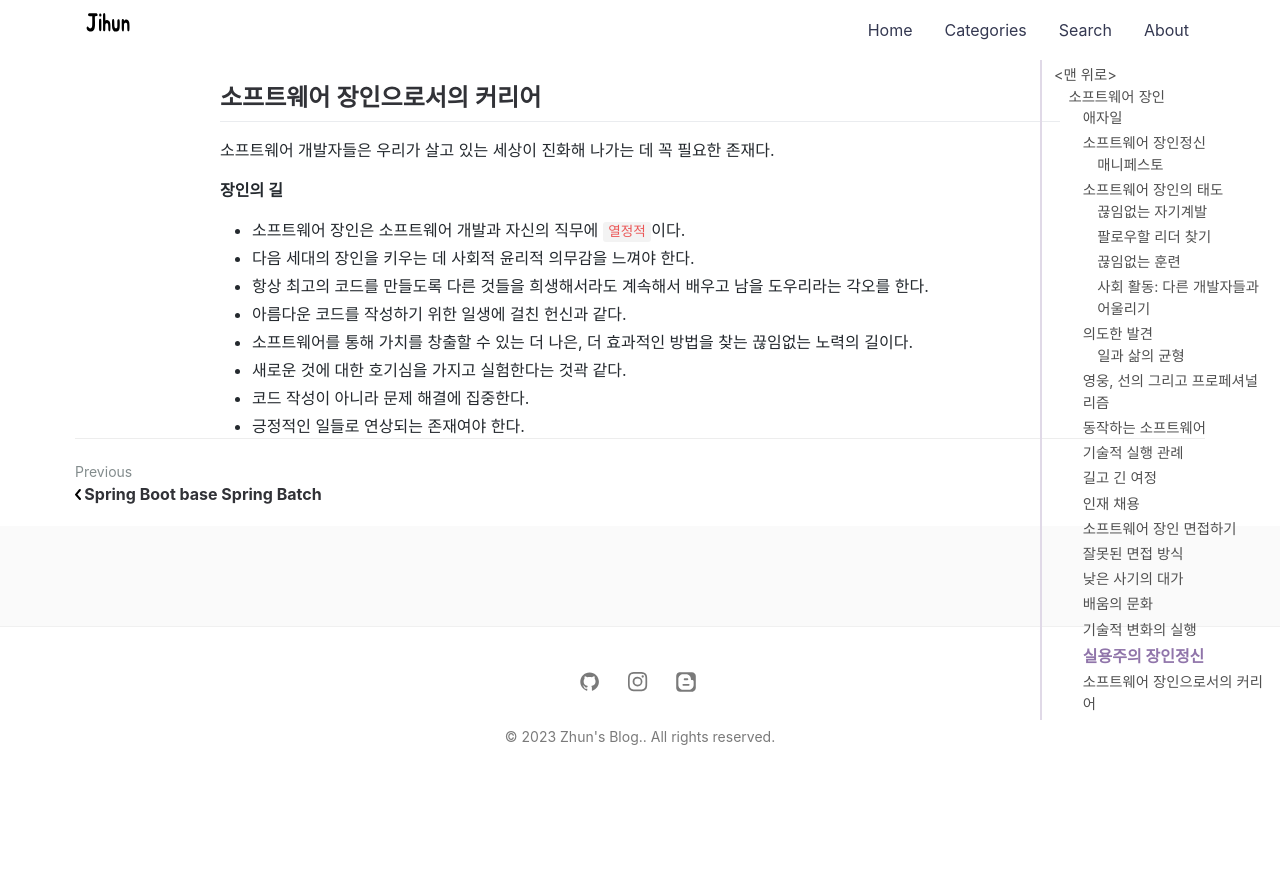
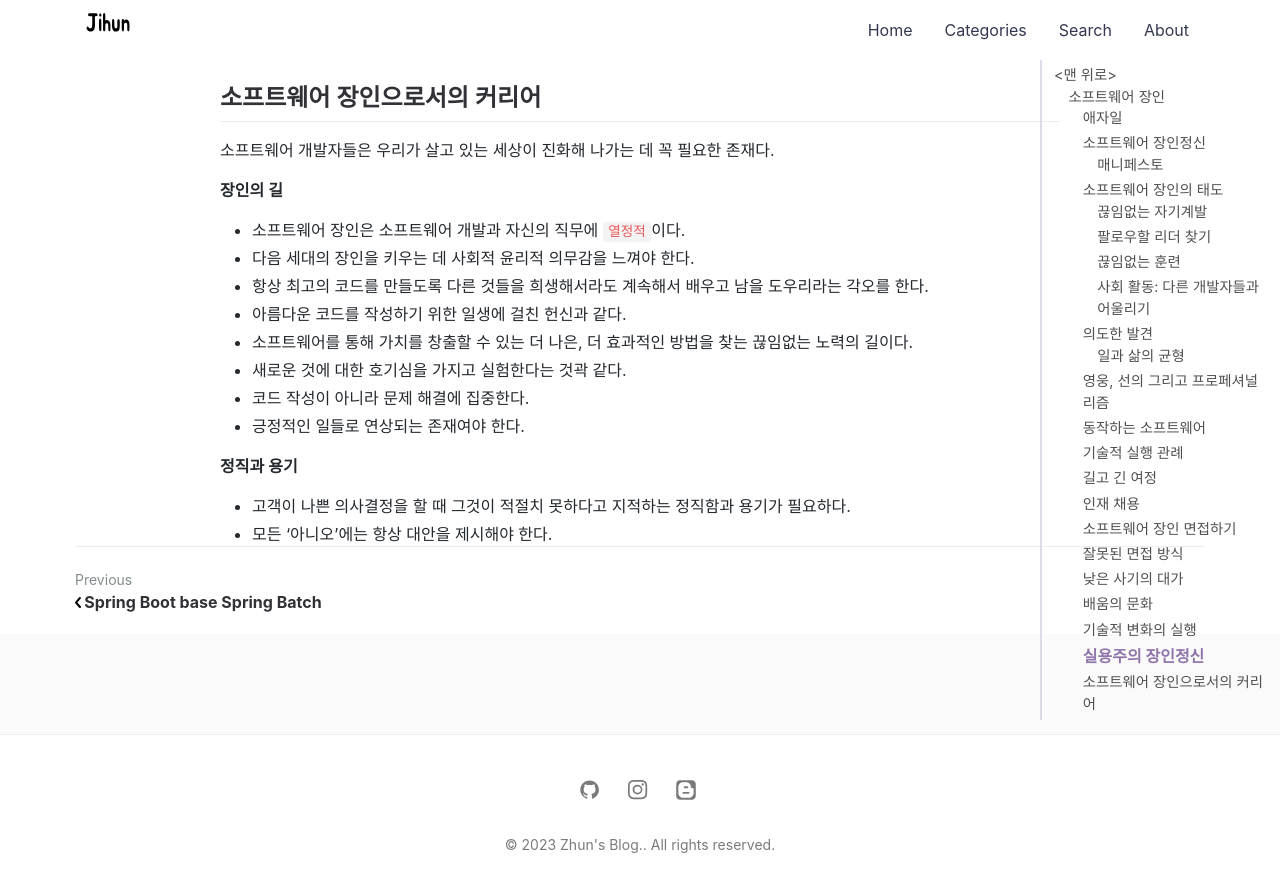
Before and after one commit to jihunparkme/jihunparkme.github.io, a Jekyll site: the page built from _posts/2023-02-01-a-software-master.md, in a window 1280 px wide and 900 px high, scrolled down 16782 px. Shown: the top 892 px of the window. Built offline with Jekyll 4.4.1, drawn with Linux system fonts in a browser that asks for light colours; nearby versions of some CDN libraries; comment, search, counter and statistics services are not loaded; before the commit the page ends 17574 px from its top, so only the background shows below that.

Commit message:
[software master] 정직과 용기

```diff
--- a/_posts/2023-02-01-a-software-master.md
+++ b/_posts/2023-02-01-a-software-master.md
@@ -684,3 +684,8 @@ Kent Back / J.B Rainsberger
 - 새로운 것에 대한 호기심을 가지고 실험한다는 것곽 같다.
 - 코드 작성이 아니라 문제 해결에 집중한다.
 - 긍정적인 일들로 연상되는 존재여야 한다.
+
+**정직과 용기**
+
+- 고객이 나쁜 의사결정을 할 때 그것이 적절치 못하다고 지적하는 정직함과 용기가 필요하다.
+- 모든 '아니오'에는 항상 대안을 제시해야 한다.
```
